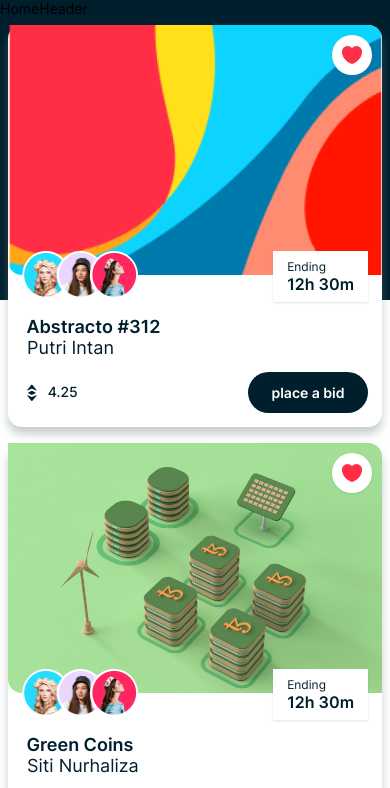
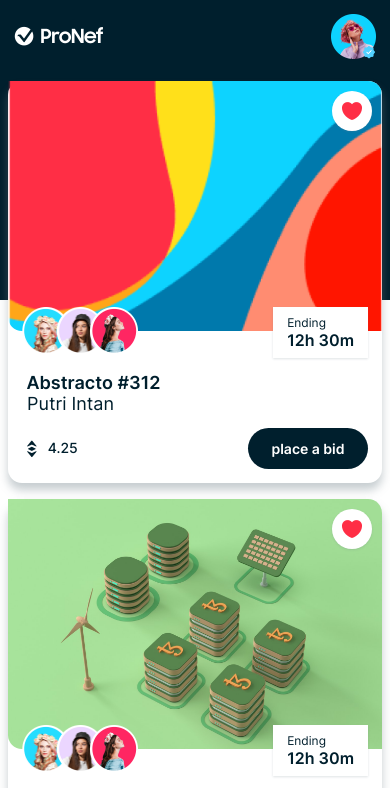
Before and after one commit to Tduncan14/reactnativenft, a React Native app: screen /Home in a window 390 px wide. Shown: the top 788 px of the page. Built offline with nearby package versions, Linux system fonts and the light colour scheme.

Commit message:
keep moving forward

```diff
--- a/components/HomeHeader.js
+++ b/components/HomeHeader.js
@@ -1,5 +1,6 @@
-import {View,Text} from 'react-native';
+import {View,Text,Image,TextInput} from 'react-native';
 import React from 'react';
+import { COLORS,FONTS,SIZES,assets } from '../constants';
 
 
 
@@ -8,8 +9,43 @@
 
 
   return(
-      <View>
-          <Text>HomeHeader</Text>
+      <View  style={{
+        backgroundColor:COLORS.primary,
+        padding:SIZES.font
+      }}>
+
+          <View style={{
+            flexDirection:'row',
+            justifyContent:'space-between',
+            alignItems:'center'
+          }}>
+
+
+            <Image
+            source={assets.logo}
+            resizeMode="contain"
+            style={{width:90, height:25}}
+
+            />
+
+
+            <View style={{width:45, height:45}}>
+              <Image
+                source={assets.person01}
+                resizeMode="contain"
+                style={{width:'100%', height:'100%'}}
+
+              />
+
+              <Image
+                source={assets.badge}
+                resizeMode="contain"
+                style={{position:'absolute',width:15, height:15, bottom:0,right:0}}
+                />
+
+            </View>
+
+          </View>
       </View>
   )
 
```
